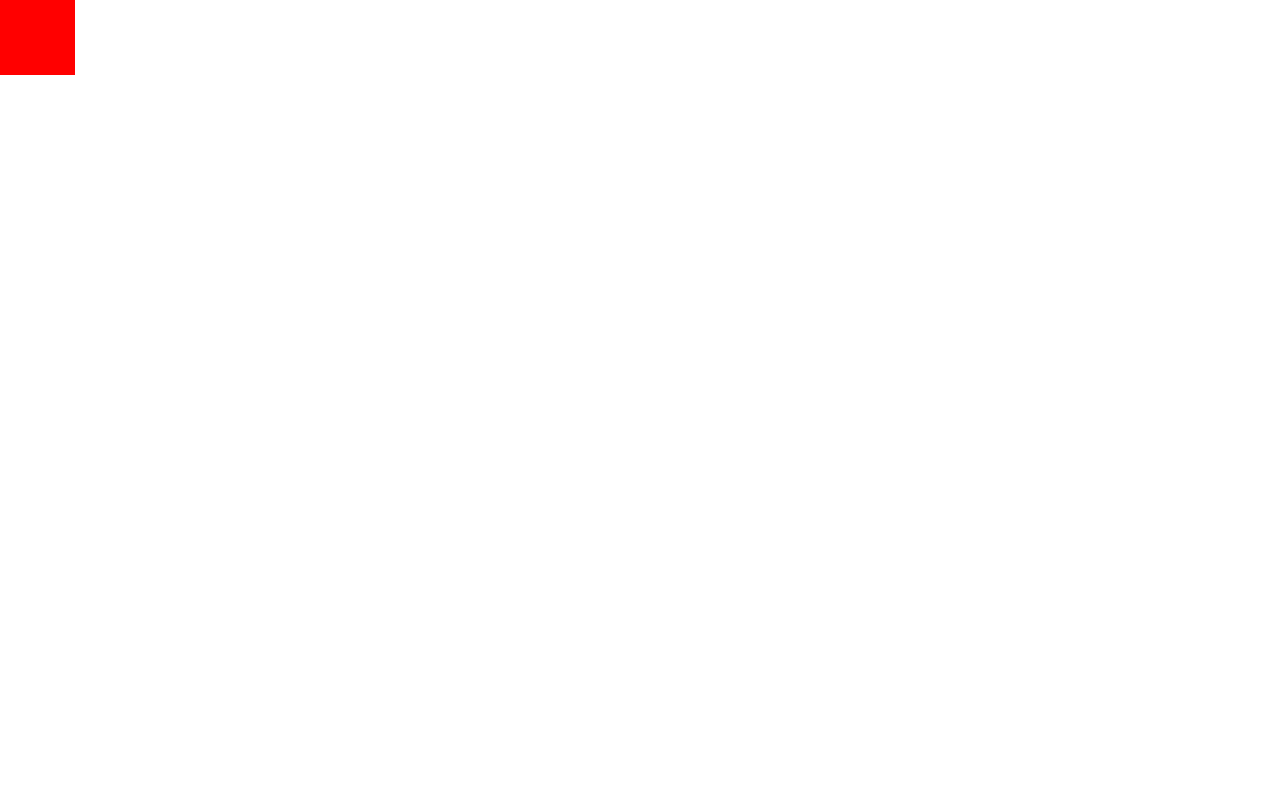
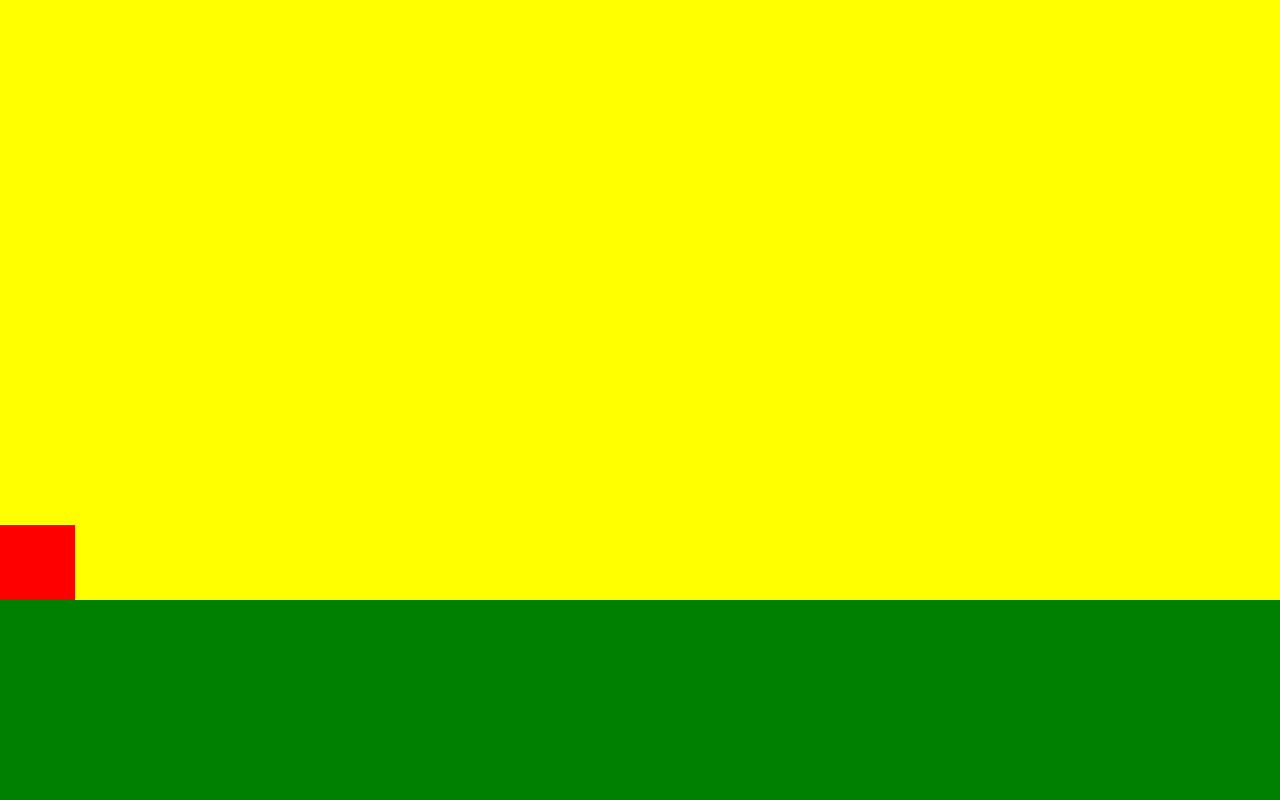
Before and after one commit to hiranwj/mini-game-js, a plain HTML site: page index.html in a window 1280 px wide. Drawn offline with Linux system fonts and the light colour scheme.

Commit message:
Add proxy background

```diff
--- a/index.html
+++ b/index.html
@@ -12,5 +12,8 @@
     <div id="player">
 
     </div>
+    <div id="ground">
+
+    </div>
 </body>
 </html>
--- a/scss/style.scss
+++ b/scss/style.scss
@@ -2,6 +2,17 @@
     margin: 0;
     padding: 0;
     box-sizing: border-box;
+}
+
+/* Legacy */
+// html {
+//     height: 100%;
+// }
+
+/* New */
+body {
+    height: 100vh; /* vh - view port height (introduced in CSS3 */
+    background-color: yellow;
 }
 
 #player {
@@ -9,4 +20,14 @@
     width: 75px;
     height: 75px;
     position: absolute;
+    bottom: 200px;
 }
+
+#ground {
+    position: absolute;
+    bottom: 0;
+    left: 0;
+    right: 0;
+    height: 200px;
+    background-color: green;
+}
```
Also changed, not shown: css/style.css, 1 other file.
